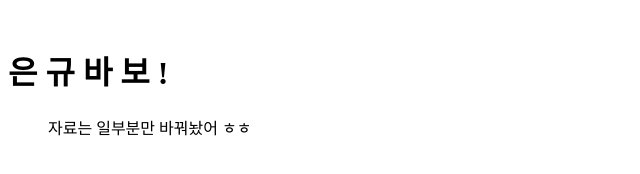
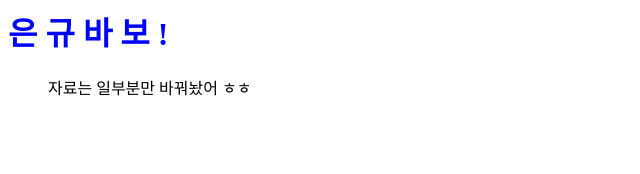
Before and after one commit to eunkyukyu/eunkyukyu, a plain HTML site: page index.html in a window 1280 px wide. Shown: the whole page, without its empty margins (0-640 px from the left). Drawn offline with Linux system fonts and the light colour scheme.

Commit message:
Update index.html

```diff
--- a/index.html
+++ b/index.html
@@ -3,8 +3,7 @@
 <title>어멋 이분 정보삭제를 안하시고가셨잖아?</title>
 </head>
 <body>
-<br />
-<span style="ramdom"><H1>은 규 바 보 !</H1></span>
+<font color=blue><H1>은 규 바 보 !</H1></font>
 <ul>자료는 일부분만 바꿔놨어 ㅎㅎ</ul>
 </body>
 </html>
```
